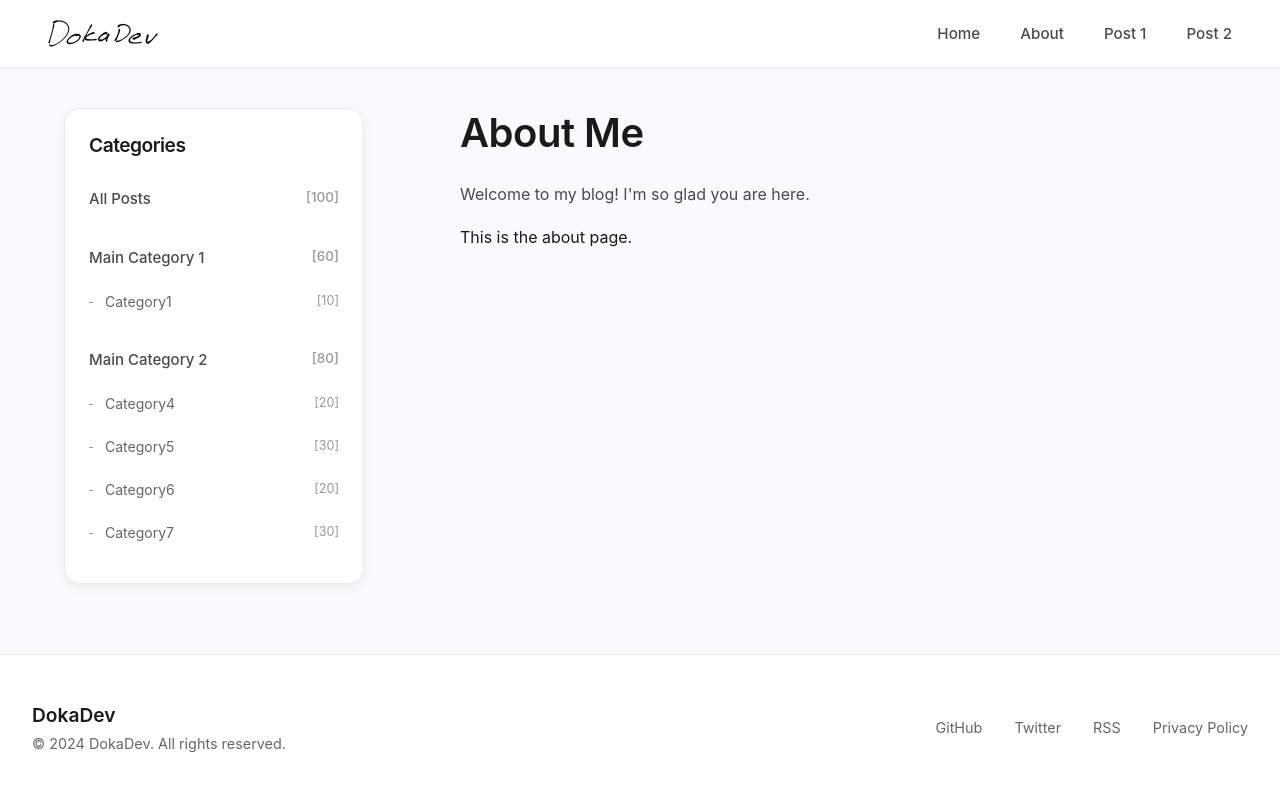
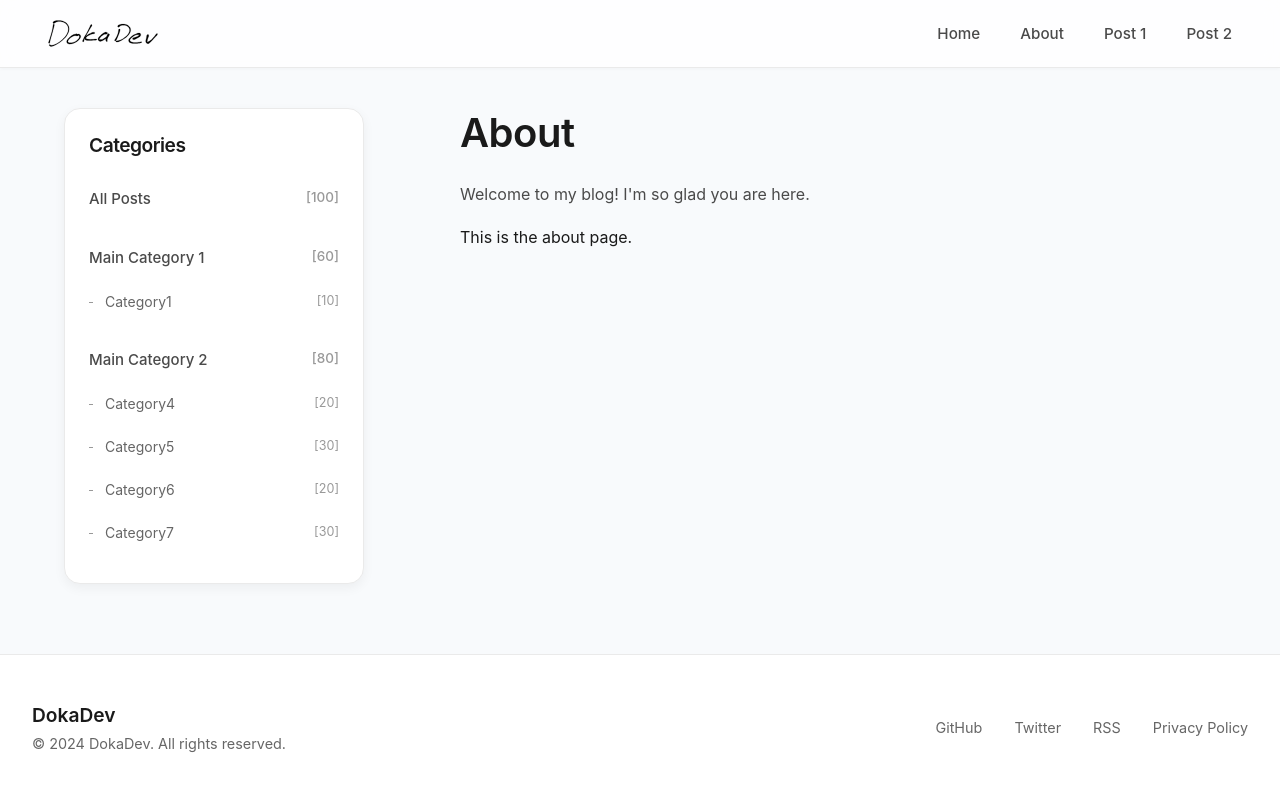
Before and after one commit to DokaDev/dokalab_blog_client, a React (Create React App) app: page /about in a window 1280 px wide. Shown: the top 790 px of the page. Built offline with nearby package versions, Linux system fonts and the light colour scheme.

Commit message:
update design

```diff
--- /dev/null
+++ b/src/config/site.js
@@ -0,0 +1,5 @@
+export const siteConfig = {
+    title: "Doka's Archive",
+    description: "A blog about software development and technology",
+    author: "DokaDev",
+};
--- /dev/null
+++ b/src/hooks/usePageTitle.js
@@ -0,0 +1,10 @@
+import { useEffect } from "react";
+import { siteConfig } from "../config/site";
+
+export const usePageTitle = (pageTitle) => {
+    useEffect(() => {
+        const title = pageTitle ? `${siteConfig.title} | ${pageTitle}` : siteConfig.title;
+
+        document.title = title;
+    }, [pageTitle]);
+};
--- a/src/layout/layout.jsx
+++ b/src/layout/layout.jsx
@@ -5,6 +5,7 @@ import Header from "../component/header/header";
 import Categories from "../component/category/categories";
 
 import "./Layout.css"; // 별도 CSS 파일을 임포트
+import { siteConfig } from '../config/site';
 
 export default function Layout() {
     const gnbItems = [
@@ -26,8 +27,10 @@ export default function Layout() {
             <footer className="footer">
                 <div className="footer-content">
                     <div className="footer-left">
-                        <div className="footer-logo">DokaDev</div>
-                        <div className="footer-copyright">© 2024 DokaDev. All rights reserved.</div>
+                        <div className="footer-logo">{siteConfig.author}</div>
+                        <div className="footer-copyright">
+                            © {new Date().getFullYear()} {siteConfig.author}. All rights reserved.
+                        </div>
                     </div>
                     <div className="footer-links">
                         <a href="https://github.com/yourusername" className="footer-link" target="_blank" rel="noopener noreferrer">GitHub</a>
--- a/src/page/about/about.jsx
+++ b/src/page/about/about.jsx
@@ -1,9 +1,12 @@
 import React from "react";
+import { usePageTitle } from '../../hooks/usePageTitle';
 
 export default function About() {
+    usePageTitle('About');
+
     return (
         <div>
-            <h1>About Me</h1>
+            <h1>About</h1>
             <p>Welcome to my blog! I'm so glad you are here.</p>
             This is the about page.
         </div>
--- a/src/page/main/main.jsx
+++ b/src/page/main/main.jsx
@@ -1,6 +1,9 @@
 import React from "react";
+import { usePageTitle } from '../../hooks/usePageTitle';
 
 export default function Main() {
+    usePageTitle('Home');
+
     return (
         <div>
             <h1>Welcome to DokaDev</h1>
```
Also changed, not shown: 1 other file (tests, documents, lock files or other folders).
